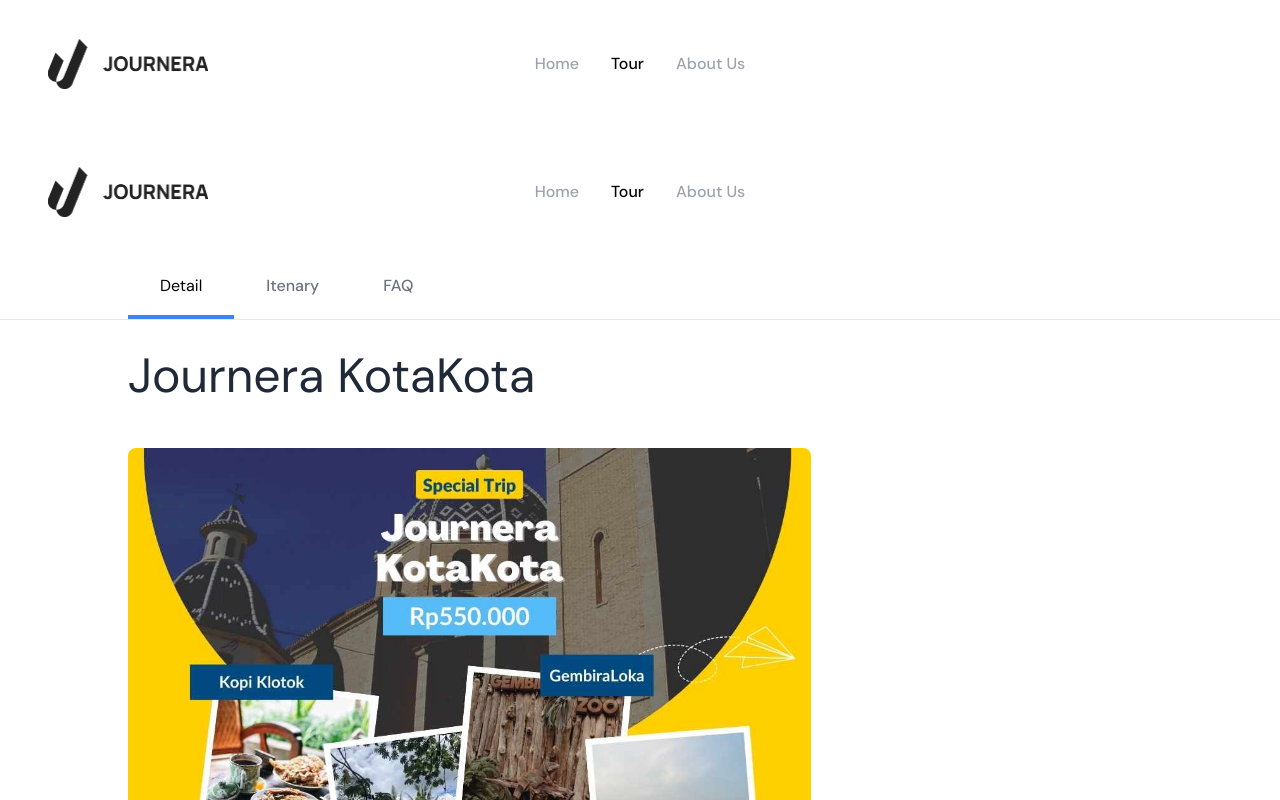
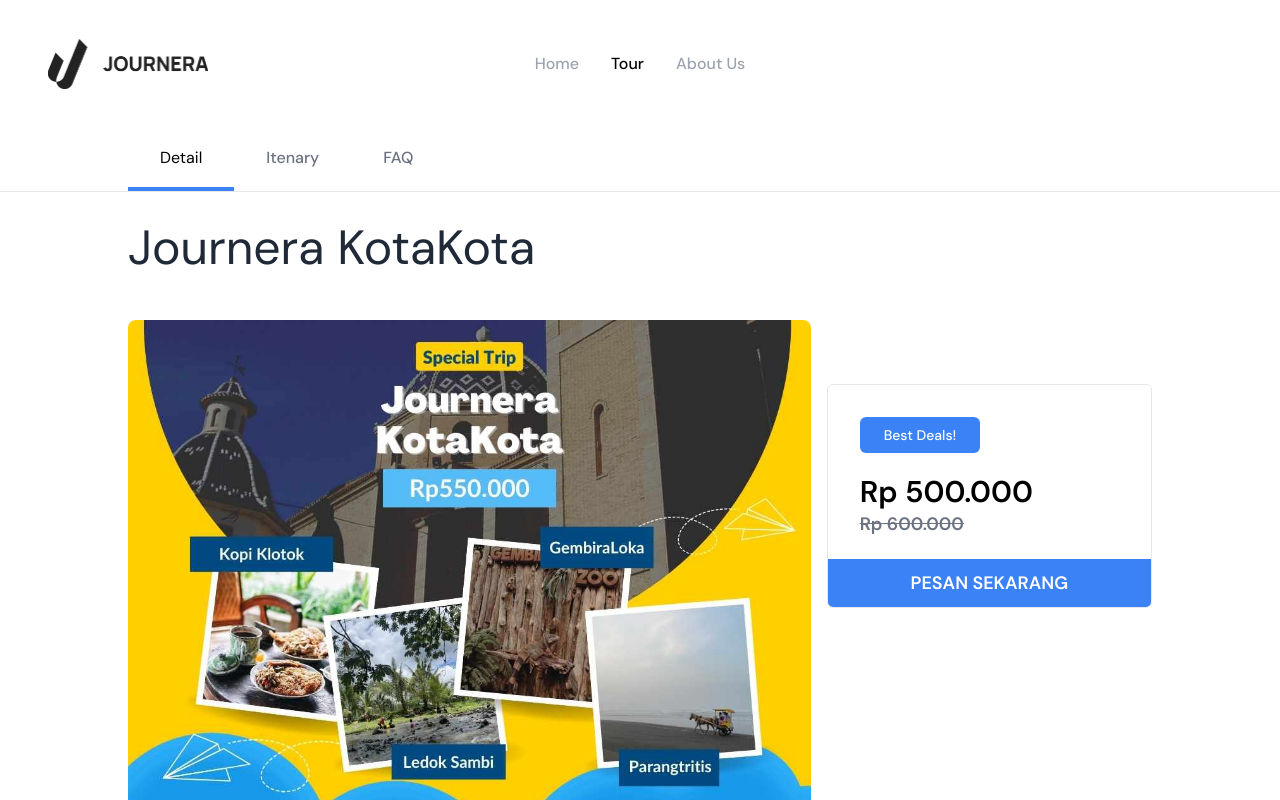
Before and after one commit to alvin-al/journera, a Next.js app: page /tour/journera-kotakota in a window 1280 px wide. Shown: the top 800 px of the page. Built offline with nearby package versions, Linux system fonts and the light colour scheme.

Commit message:
Modify order button

```diff
--- a/components/pages/TourDetailPage.tsx
+++ b/components/pages/TourDetailPage.tsx
@@ -1,5 +1,4 @@
 import React from "react";
-import Navbar from "../section/Navbar";
 import SecondNavigation from "../element/SecondNavigation";
 import journerakonten from "./../../template-content/journera-kotakota.json";
 import * as styles from "./../styles";
@@ -10,11 +9,8 @@
 import Footer from "../section/Footer";
 
 const TourDetailPage = () => {
-
-
   return (
     <div>
-      <Navbar />
       <SecondNavigation />
       {/* Content Container */}
       <div
@@ -102,7 +98,26 @@
         </div>
 
         {/* Kanan */}
-        <div className='lg:w-1/3'></div>
+        <div className='lg:w-1/3 pl-4 pt-48 w-full'>
+          <div className='w-full bg-white border h-56 flex flex-col rounded-md sticky top-28 justify-between overflow-hidden'>
+            <div className='px-8 pt-8'>
+              <div className='text-white rounded-md px-6 py-2 bg-blue-500 w-fit h-fit text-sm font-medium'>
+                Best Deals!
+              </div>
+            </div>
+            <div className='h-fit px-8'>
+              <p className='text-3xl font-semibold'>Rp 500.000</p>
+              <p className='text-lg text-gray-500 line-through font-semibold'>
+                Rp 600.000
+              </p>
+            </div>
+            <div className='h-12'>
+              <button className='w-full h-full bg-blue-500 text-white text-lg font-semibold'>
+                PESAN SEKARANG
+              </button>
+            </div>
+          </div>
+        </div>
       </div>
       <Footer />
     </div>
--- a/components/section/PopularPackage.tsx
+++ b/components/section/PopularPackage.tsx
@@ -10,7 +10,7 @@
       title: "Journera KotaKota",
       image: KotaKota,
       price: "500,000",
-      link: "/",
+      link: "/tour/journera-kotakota",
     },
   ];
 
```
